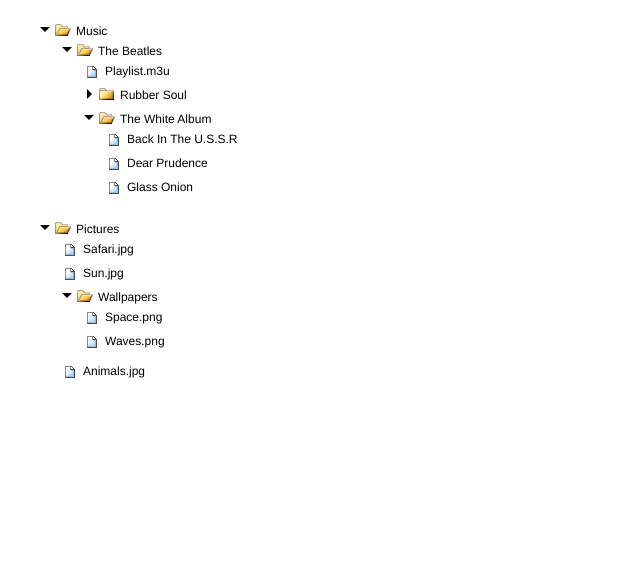
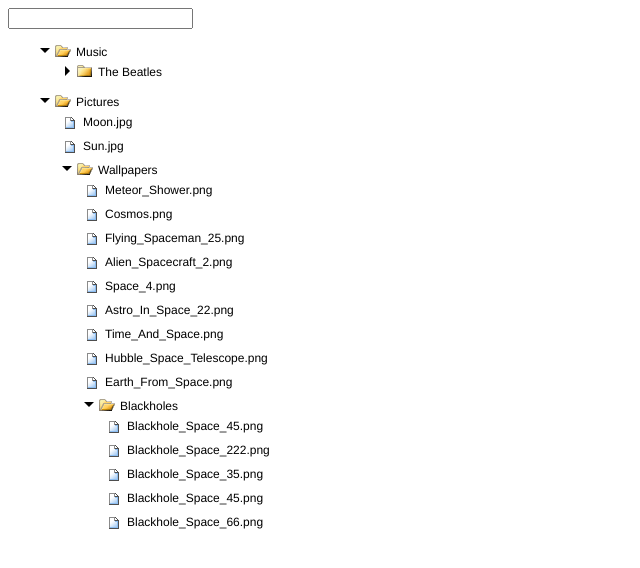
Before and after one commit to greenimpala/backbone-list, a plain HTML site: page src/example.html in a window 1280 px wide. Shown: the whole page, without its empty margins (0-640 px from the left). Drawn offline with nearby package versions, Linux system fonts and the light colour scheme.

Commit message:
Added search functionality

```diff
--- a/src/example.html
+++ b/src/example.html
@@ -7,7 +7,11 @@
 	<script data-main="js/bootstrap" src="js/vendor/require/require.js"></script>
 </head>
 <body>
-    <div id="container"></div>
+    <div id="container">
+        <input id="search-field" style="display: block" type="text">
+        <span id="search-ticker" style="display: inline-block"></span>
+
+    </div>
 	<script type="text/javascript">
         localStorage.clear();
 
@@ -18,23 +22,37 @@
             "tree/view/TreeView"
 		], function (Tree, File, Folder, TreeView) {
             var model = new Tree();
-            var view = new TreeView({ model: model });
+            var view = new TreeView({
+                model: model,
+                search: {
+                    input: $("#search-field"),
+                    ticker: $("#search-ticker")
+                }
+            });
 
             var folder = new Folder({ title: "Pictures", visible: true });
-            folder.add(new File({ title: "Safari.jpg" }));
+            folder.add(new File({ title: "Moon.jpg" }));
             folder.add(new File({ title: "Sun.jpg" }));
 
-            var pictures = new Folder({ title: "Wallpapers" });
-            pictures.add(new File({
-                title: "Space.png",
-                onClick: function () {
-                    alert("You clicked on Space.jpg");
-                }
-            }));
-            pictures.add(new File({ title: "Waves.png" }));
+            var pictures = new Folder({ title: "Wallpapers", visible: true });
+            pictures.add(new File({ title: "Meteor_Shower.png" }));
+            pictures.add(new File({ title: "Cosmos.png" }));
+            pictures.add(new File({ title: "Flying_Spaceman_25.png" }));
+            pictures.add(new File({ title: "Alien_Spacecraft_2.png" }));
+            pictures.add(new File({ title: "Space_4.png" }));
+            pictures.add(new File({ title: "Astro_In_Space_22.png" }));
+            pictures.add(new File({ title: "Time_And_Space.png" }));
+            pictures.add(new File({ title: "Hubble_Space_Telescope.png" }));
+            pictures.add(new File({ title: "Earth_From_Space.png" }));
+            var spaceFolder = new Folder({ title: "Blackholes", visible: true });
+            pictures.add(spaceFolder);
+            spaceFolder.add(new File({ title: "Blackhole_Space_45.png" }));
+            spaceFolder.add(new File({ title: "Blackhole_Space_222.png" }));
+            spaceFolder.add(new File({ title: "Blackhole_Space_35.png" }));
+            spaceFolder.add(new File({ title: "Blackhole_Space_45.png" }));
+            spaceFolder.add(new File({ title: "Blackhole_Space_66.png" }));
 
             folder.add(pictures);
-            folder.add(new File({ title: "Animals.jpg" }));
 
             var music = new Folder({ title: "Music", visible: true });
 
@@ -56,7 +74,7 @@
             model.add(music);
             model.add(folder);
 
-            $("#container").html(view.render().el);
+            $("#container").append(view.render().el);
 		});
 	</script>
 </body>
--- a/src/js/tree/model/Folder.js
+++ b/src/js/tree/model/Folder.js
@@ -6,24 +6,39 @@
 	"tree/model/Folder"
 ], function (Backbone, _, $, TreeItem, Folder) {
 	var Folder = TreeItem.extend({
+		defaults: {
+			icon: "icon-folder",
+			visible : false
+		},
+
 		initialize: function () {
 			TreeItem.prototype.initialize.call(this);
-			this.set({
-				children: new Backbone.Collection(),
-				icon: "icon-folder"
-			});
+			this.set("children", new Backbone.Collection());
 		},
 
 		add: function (child) {
-			if ((child instanceof Folder) && (child.get("children").length === 0)) {
-				child.set("visible", false);
-			}
-
 			this.get("children").add(child);
 		},
 
 		remove: function (child) {
 			this.get("children").remove(child);
+		},
+
+		getChildren: function (recursiveSearch) {
+			if (!recursiveSearch) {
+				return this.get("children").toArray();
+			}
+
+			var buffer = [];
+
+			this.get("children").forEach(function (child) {
+				if (child.getChildren) {
+					buffer = buffer.concat(child.getChildren(true));
+				}
+				buffer.push(child);
+			});
+
+			return buffer;
 		}
 	});
 
--- a/src/js/tree/model/Tree.js
+++ b/src/js/tree/model/Tree.js
@@ -5,8 +5,36 @@
 	"tree/model/Folder"
 ], function (Backbone, _, $, Folder) {
 	var Tree = Folder.extend({
+		_lastSearch: null,
+
 		initialize: function () {
 			Folder.prototype.initialize.call(this);
+			this.set("visible", true);
+		},
+
+		search: function (query) {
+			_.each(this._lastSearch, function (child) {
+				child.trigger("resetTitle");
+			});
+
+			var children = this.getChildren(true),
+				results;
+
+			results = _.filter(children, function (child) {
+				var index = child.get("title").toLowerCase().indexOf(query.toLowerCase());
+
+				if (index !== -1 && query !== "") {
+					child.trigger("highlight", index, index + (query.length));
+					return true;
+				}
+
+				return false;
+			});
+
+			this.trigger("search", results);
+
+			this._lastSearch = results;
+			return results;
 		}
 	});
 
--- /dev/null
+++ b/src/js/tree/templates/Ticker.html
@@ -0,0 +1 @@
+<span class="ticker">{{results}} results found.</span>
--- a/src/js/tree/view/FileView.js
+++ b/src/js/tree/view/FileView.js
@@ -19,6 +19,7 @@
 
 		initialize: function () {
 			this.events = _.extend({}, TreeItemView.prototype.events, this.events);
+			TreeItemView.prototype.initialize.call(this);
 		},
 
 		render: function () {
--- a/src/js/tree/view/FolderView.js
+++ b/src/js/tree/view/FolderView.js
@@ -29,6 +29,8 @@
 
 		initialize: function () {
 			this.events = _.extend({}, TreeItemView.prototype.events, this.events);
+			TreeItemView.prototype.initialize.call(this);
+
 			this.childViews = {};
 
 			this.model.get("children").on("add", this.onChildModelAdded, this);
--- a/src/js/tree/view/TreeItemView.js
+++ b/src/js/tree/view/TreeItemView.js
@@ -6,7 +6,8 @@
 ], function (Backbone, _, $, Handlebars) {
 	var TreeItemView = Backbone.View.extend({
 		initialize: function () {
-
+			this.model.on("highlight", this.highlightTitle, this);
+			this.model.on("resetTitle", this.clearTitleHighlights, this)
 		},
 
 		events: {
@@ -49,12 +50,28 @@
 			}
 		},
 
-		fireUserOnClick: function () {
+		fireUserOnClick: function (e) {
+			e.stopImmediatePropagation();
+
 			var onClick = this.model.get("onClick");
 
 			if (onClick && _.isFunction(onClick)) {
 				onClick(this.model);
 			}
+		},
+
+		highlightTitle: function (from, to) {
+			var title = this.model.get("title"),
+				pre = title.substring(0, from),
+				mid = title.substring(from, to),
+				post = title.substring(to, title.length);
+
+			this.$el.find(".title:first")
+				.html(pre + '<span class="highlight">' + mid +  '</span>' + post);
+		},
+
+		clearTitleHighlights: function () {
+			this.$el.find(".title:first").html(this.model.get("title"));
 		}
 	});
 
--- a/src/js/tree/view/TreeView.js
+++ b/src/js/tree/view/TreeView.js
@@ -4,16 +4,30 @@
 	"jquery",
 	"handlebars",
 	"tree/view/FolderView",
-	"text!tree/templates/_TreeItemView.html"
-], function (Backbone, _, $, Handlebars, FolderView, _TreeItemView) {
+	"text!tree/templates/_TreeItemView.html",
+	"text!tree/templates/Ticker.html"
+], function (Backbone, _, $, Handlebars, FolderView, _TreeItemView, Ticker) {
 	var TreeView = FolderView.extend({
 		tagName: "div",
 
 		className: "tree",
 
-		initialize: function () {
+		tickerTemplate: Handlebars.compile(Ticker),
+
+		_$searchField: null,
+
+		_$ticker: null,
+
+		initialize: function (options) {
+			_.bindAll(this, "onSearchKeypress");
+			this.model.on("search", this.updateTicker, this);
+
+			if (options.search) {
+				this._initializeSearch();
+			}
+			this.registerPartials();
+
 			FolderView.prototype.initialize.call(this);
-			this.registerPartials();
 		},
 
 		registerPartials: function () {
@@ -24,6 +38,34 @@
 			this._renderChildren();
 
 			return this;
+		},
+
+		onSearchKeypress: function () {
+			var query = $.trim(this._$searchField.val());
+
+			this.model.search(query);
+		},
+
+		updateTicker: function (results) {
+			if (this._$ticker) {
+				this._$ticker.html(this.tickerTemplate({
+					results: results.length
+				}));
+			}
+		},
+
+		_initializeSearch: function () {
+			var input = this.options.search.input,
+				ticker = this.options.search.ticker;
+
+			if (input) {
+				this._$searchField = input;
+				input.on("keyup", this.onSearchKeypress);
+			}
+
+			if (ticker) {
+				this._$ticker = $(ticker);
+			}
 		}
 	});
 
--- a/src/style/tree/item.less
+++ b/src/style/tree/item.less
@@ -12,4 +12,9 @@
       color: #8c8c8c;
     }
   }
+
+  .highlight {
+    background-color: #8b0000;
+    color: white;
+  }
 }
--- a/src/style/tree/tree.less
+++ b/src/style/tree/tree.less
@@ -5,7 +5,6 @@
 
   font-family: "Helvetica Neue", Helvetica, Arial, sans-serif;
   font-size: 12px;
-  float: left;
   padding: 10px;
 
   .hidden {
```
Also changed, not shown: test/index.html (+1 -0 lines), test/specs/tree/model/Folder.js (+33 -2 lines), test/specs/tree/model/Tree.js (+56 -4 lines), test/specs/tree/view/FileView.js (+2 -2 lines), test/specs/tree/view/TreeItemView.js (added, +16 -0 lines), test/specs/tree/view/TreeView.js (+17 -1 lines).
